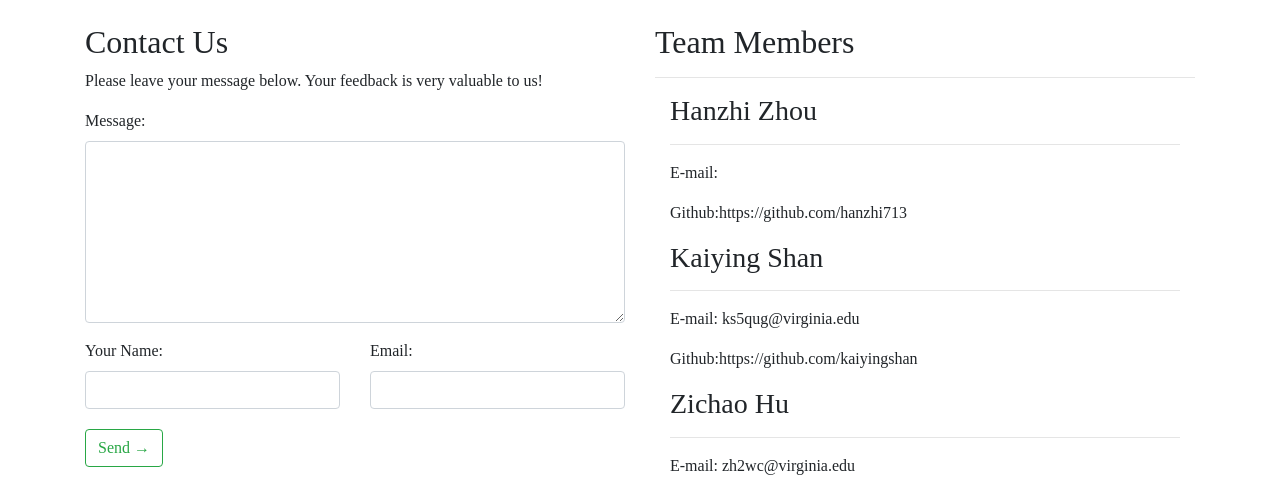
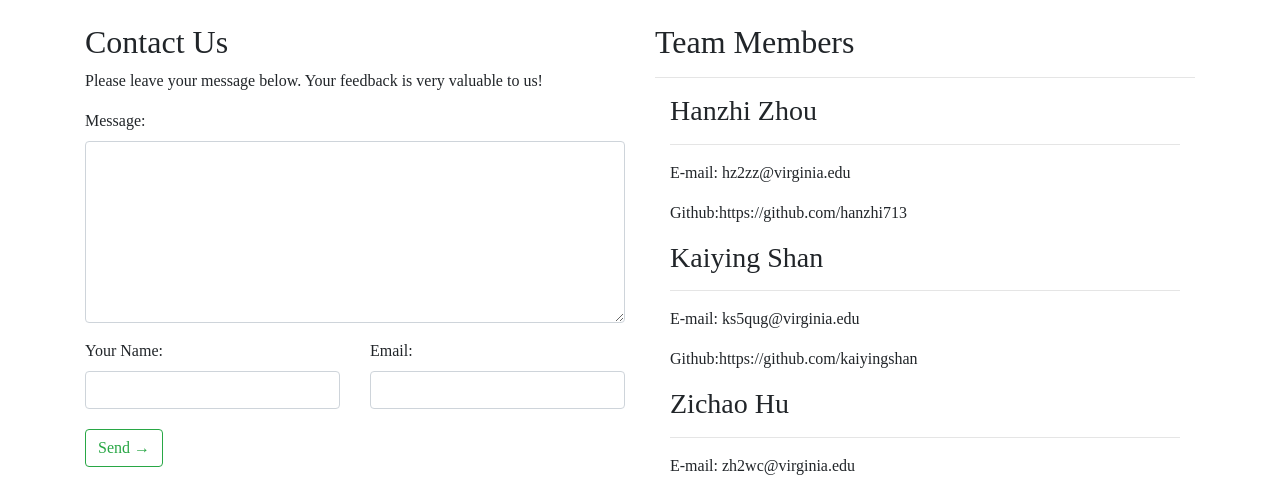
Before and after one commit to awesome-schedule/plannable, a Flask app: template templates/public/contact.html in a window 1280 px wide. Shown: the top 486 px of the page. Run offline with Flask 2, Linux system fonts and the light colour scheme; the template is opened without the code that fills it, so the values that code supplies are empty; parts of the project's set-up code (start-up, migrations or seed data) failed here and were passed over; some libraries are stand-ins or nearby versions.

Commit message:
added about

```diff
--- a/templates/public/contact.html
+++ b/templates/public/contact.html
@@ -63,7 +63,7 @@
                         <div class="col">
                             <h3>Hanzhi Zhou</h3>
                             <hr>
-                            <p>E-mail: </p>
+                            <p>E-mail: hz2zz@virginia.edu</p>
                             <p>Github:https://github.com/hanzhi713</p>
                         </div>
                         <div class="col">
--- a/templates/src/App.vue
+++ b/templates/src/App.vue
@@ -24,7 +24,7 @@
         <ul class="navbar-nav mr-auto">
           <!-- first item -->
           <li class="nav-item">
-            <a class="nav-link text-light" href="#" aria-disabled="true">
+            <a class="nav-link text-light" href="./contact.html" aria-disabled="true">
               About
               <span class="sr-only">(current)</span>
             </a>
```
